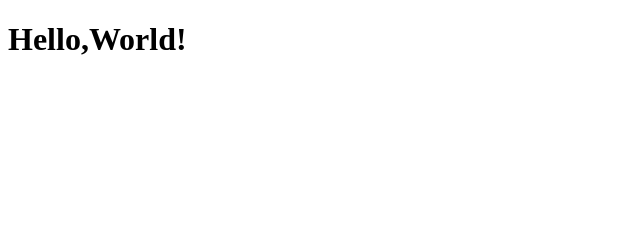
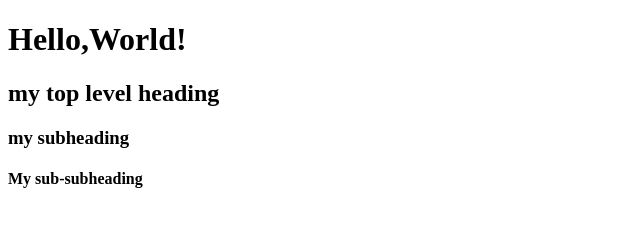
Before and after one commit to ptetali9/HTML-Assignment-1, a plain HTML site: page index.html in a window 1280 px wide. Shown: the whole page, without its empty margins (0-640 px from the left). Drawn offline with Linux system fonts and the light colour scheme.

Commit message:
Update index.html

```diff
--- a/index.html
+++ b/index.html
@@ -5,5 +5,8 @@
     </head>
     <body>
       <h1>Hello,World!</h1>
+      <h2>my top level heading</h2>
+      <h3>my subheading</h3>
+      <h4>My sub-subheading</h4>
     </body>
       </html>
```
